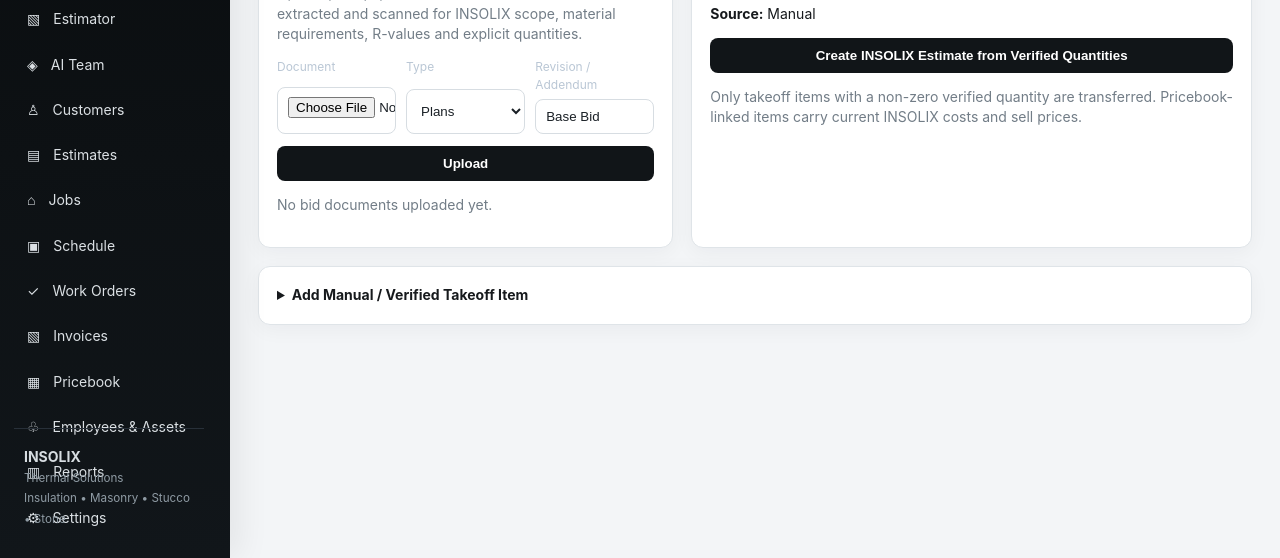
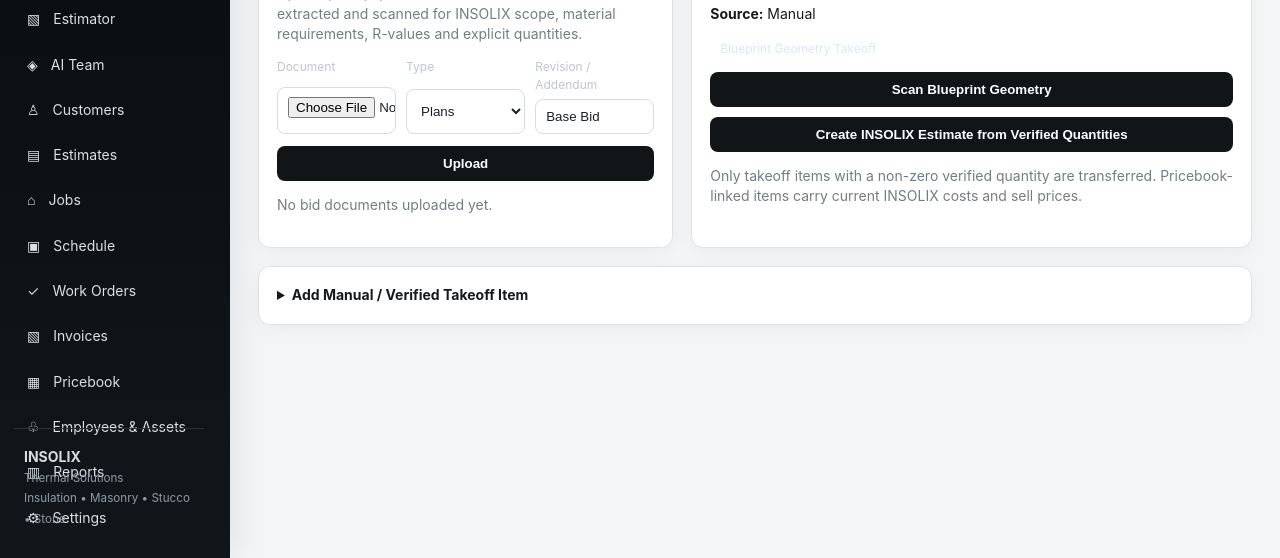
Before and after one commit to kevinrico75/insolix-fieldops, a Python web app: template templates/estimator_project.html in a window 1280 px wide. Shown: the part 242-800 px from the top of the page. Run offline with Jinja, Linux system fonts and the light colour scheme; the template is opened without the code that fills it, so the values that code supplies are empty.

Commit message:
Link estimator to blueprint geometry takeoff

```diff
--- a/templates/estimator_project.html
+++ b/templates/estimator_project.html
@@ -5,6 +5,7 @@
 {% block content %}
 {% if request.query_params.get('analyzed') is not none %}<div class="notice success">AI scope scan created {{request.query_params.get('analyzed')}} new takeoff items. Quantities without explicit plan/spec evidence remain marked Needs Measurement.</div>{% endif %}
 {% if request.query_params.get('estimate_error') %}<div class="notice">No verified non-zero quantities are ready to send to an estimate yet.</div>{% endif %}
+{% if request.query_params.get('geometry_scanned') %}<div class="notice success">Blueprint geometry scan indexed {{request.query_params.get('geometry_scanned')}} plan pages. Open Blueprint Geometry Takeoff to measure/verify sheets.</div>{% endif %}
 
 <div class="grid2">
 <section class="card">
@@ -22,6 +23,8 @@
   <h2>Estimator Controls</h2>
   <p><b>Status:</b> {{p.status}}</p><p><b>Source:</b> {{p.source_name or 'Manual'}}</p>
   {% if p.source_url %}<p><a class="smallbtn" href="{{p.source_url}}" target="_blank" rel="noopener">Open Source Project</a></p>{% endif %}
+  <p><a class="smallbtn" href="/estimator/{{p.id}}/geometry">Blueprint Geometry Takeoff</a></p>
+  <form method="post" action="/estimator/{{p.id}}/geometry/scan" style="margin-bottom:10px"><button class="secondary">Scan Blueprint Geometry</button></form>
   <form method="post" action="/estimator/{{p.id}}/create-estimate"><button>Create INSOLIX Estimate from Verified Quantities</button></form>
   <p class="muted">Only takeoff items with a non-zero verified quantity are transferred. Pricebook-linked items carry current INSOLIX costs and sell prices.</p>
 </section>
```
